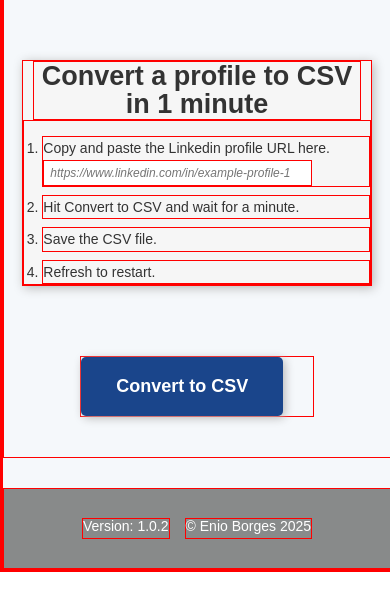
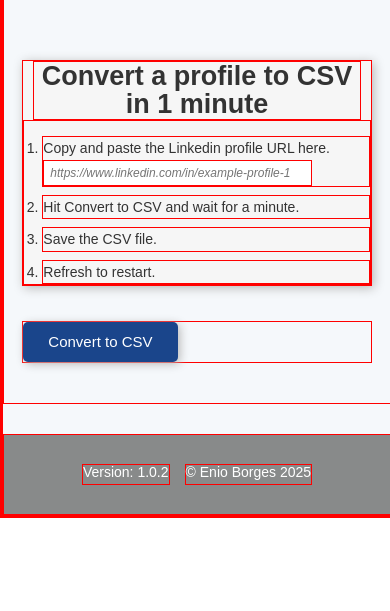
Before and after one commit to borgesenioc/ethical-linkedin-profile-extractor, a website: page public/index.html in a window 390 px wide. Shown: the part 67-678 px from the top of the page. Drawn offline with Linux system fonts and the light colour scheme; files whose address does not match are found by name.

Commit message:
Create mobile responsiveness for the actions block got screens smaller than 1024, 898 and 692 px

```diff
--- a/public/css/blocks/actions.css
+++ b/public/css/blocks/actions.css
@@ -1,7 +1,7 @@
 .actions {
   display: flex;
   justify-content: flex-start;
-  margin: 60px 0 40px 0px;
+  margin: 50px 0 40px 0px;
   width: 60%;
   height: auto;
   padding: 0;
@@ -9,10 +9,10 @@
 
 .actions__convert-button {
   margin: 0px;
-  padding: 20px 35px;
-  font-size: 18px;
+  padding: 16px 30px;
+  font-size: 19px;
   line-height: 1.08;
-  font-weight: 600;
+  font-weight: 500;
   color: white;
   background-color: #1a458b;
   box-shadow: 2px 2px 10px rgb(184, 184, 184);
@@ -45,3 +45,30 @@
   color: #666;
   cursor: not-allowed;
 }
+
+/* No update on this frame
+@media screen and (max-width: 1100px) {
+}
+*/
+
+@media screen and (max-width: 898px) {
+  .actions {
+    margin-top: 30px;
+    width: 70%;
+  }
+  .actions__convert-button {
+    padding: 14px 30px;
+    font-size: 16px;
+  }
+}
+
+@media screen and (max-width: 692px) {
+  .actions {
+    margin-top: 25px;
+    width: 90%;
+  }
+  .actions__convert-button {
+    padding: 12px 25px;
+    font-size: 15px;
+  }
+}
```
